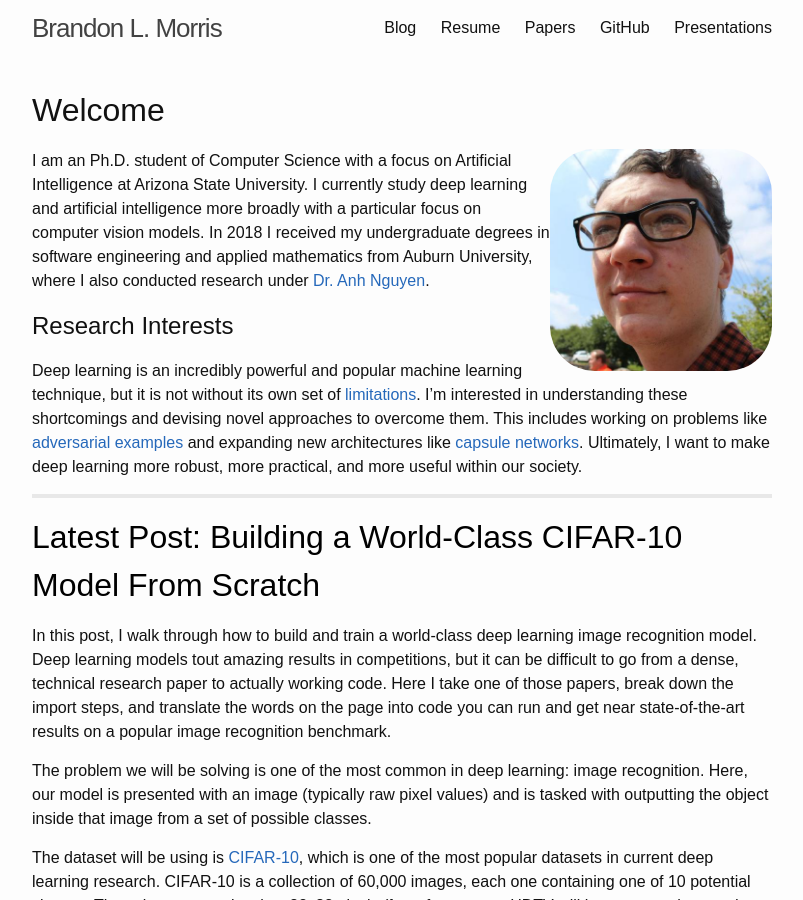
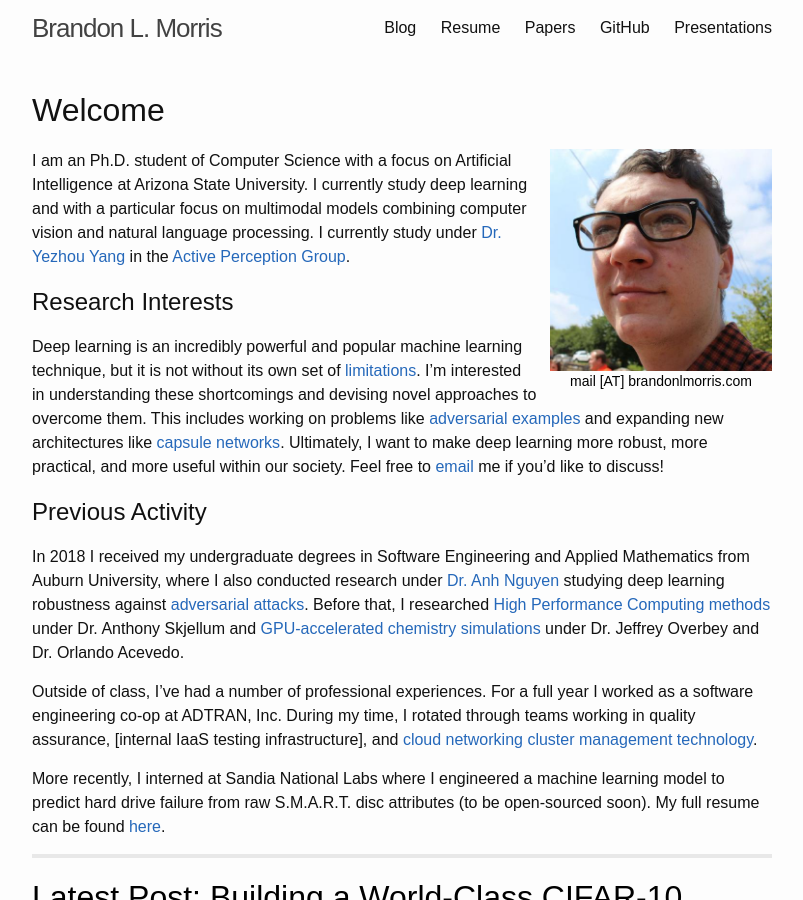
Before and after one commit to BrandonLMorris/brandonlmorris.github.io, a Jekyll site: the page built from myhome.md, in a window 1280 px wide and 900 px high. Shown: the whole window, without its empty margins (238-1041 px from the left). Built offline with Jekyll 4.4.1, drawn with Linux system fonts in a browser that asks for light colours; formulas are drawn with MathJax 3; the list of posts is cut into pages by our own code.

Commit message:
Update homepage

```diff
--- a/myhome.md
+++ b/myhome.md
@@ -6,15 +6,16 @@ permalink: /
 
 # Welcome
 
-<img style="float:right; width:30%;border-radius:20%"
-src="/images/avatar.jpeg">
+<figure class="image" style="float:right; width:30%;border-radius:20%; margin-left:10pt">
+<img src="/images/avatar.jpeg">
+<figcaption style="text-align:center;"><a href="mailto:mail@brandonlmorris.com" style="color:black;">mail [AT] brandonlmorris.com</a></figcaption>
+</figure>
 
 I am an Ph.D. student of Computer Science with a focus on Artificial
 Intelligence at Arizona State University. I currently study deep learning and
-artificial intelligence more broadly with a particular focus on computer vision
-models. In 2018 I received my undergraduate degrees in software engineering and
-applied mathematics from Auburn University, where I also conducted research
-under [Dr.  Anh Nguyen][nguyen].
+with a particular focus on multimodal models combining computer vision and
+natural language processing. I currently study under [Dr. Yezhou Yang][yang] in
+the [Active Perception Group][apg].
 
 ## Research Interests
 
@@ -24,6 +25,28 @@ understanding these shortcomings and devising novel approaches to overcome them.
 This includes working on problems like [adversarial examples][ae] and expanding
 new architectures like [capsule networks][capsules]. Ultimately, I want to make
 deep learning more robust, more practical, and more useful within our society.
+Feel free to [email](mailto:mail@brandonlmorris.com) me if you'd like to
+discuss!
+
+## Previous Activity
+
+In 2018 I received my undergraduate degrees in Software Engineering and Applied
+Mathematics from Auburn University, where I also conducted research under [Dr.
+Anh Nguyen][nguyen] studying deep learning robustness against [adversarial
+attacks][vectordefense]. Before that, I researched [High Performance Computing
+methods][mpignite] under Dr. Anthony Skjellum and [GPU-accelerated chemistry
+simulations][mcgpu]
+under Dr. Jeffrey Overbey and Dr. Orlando Acevedo.
+
+Outside of class, I've had a number of professional experiences. For a full year
+I worked as a software engineering co-op at ADTRAN, Inc. During my time, I
+rotated through teams working in quality assurance, [internal IaaS testing
+infrastructure], and [cloud networking cluster management technology][firefly].
+
+More recently, I interned at Sandia National Labs where I engineered a machine
+learning model to predict hard drive failure from raw S.M.A.R.T. disc attributes
+(to be open-sourced soon). My full resume can be found [here][resume].
+
 
 ---
 
@@ -38,3 +61,11 @@ deep learning more robust, more practical, and more useful within our society.
 [nguyen]: http://anhnguyen.me/
 [marcus]: https://arxiv.org/abs/1801.00631
 [capsules]: {{site.url}}/2017/11/16/dynamic-routing-between-capsules/
+[yang]: https://yezhouyang.engineering.asu.edu/
+[apg]: https://yezhouyang.engineering.asu.edu/research-group/
+[vectordefense]: https://arxiv.org/abs/1804.08529
+[mcgpu]: https://github.com/orlandoacevedo/MCGPU
+[mpignite]: https://arxiv.org/abs/1707.04788
+[tbaas]: https://www.adtran.com/index.php/blog/technology-blog/269-creating-integration-test-environments-at-adtran
+[firefly]: https://www.adtran.com/index.php/blog/technology-blog/269-creating-integration-test-environments-at-adtran
+[resume]: https://goo.gl/oiTq72
```
